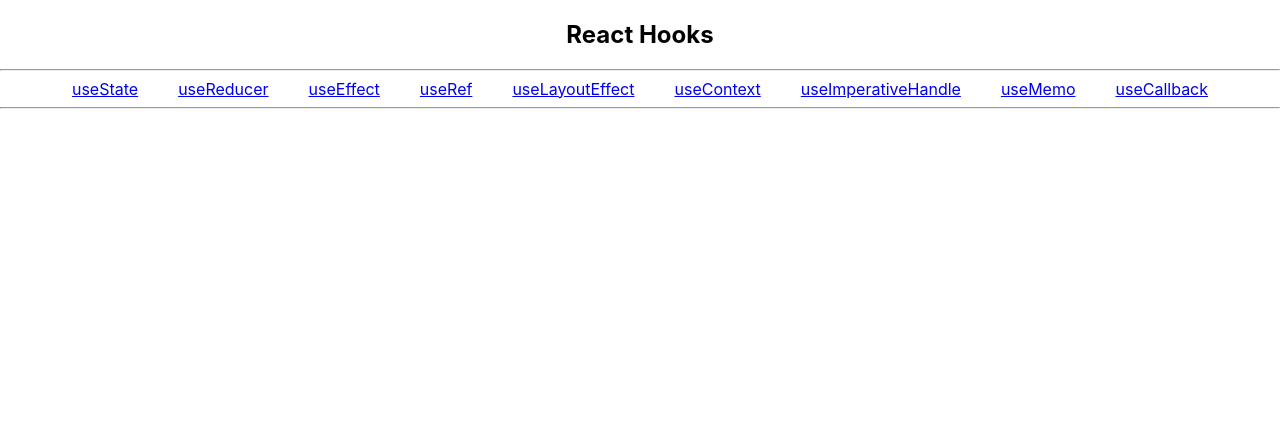
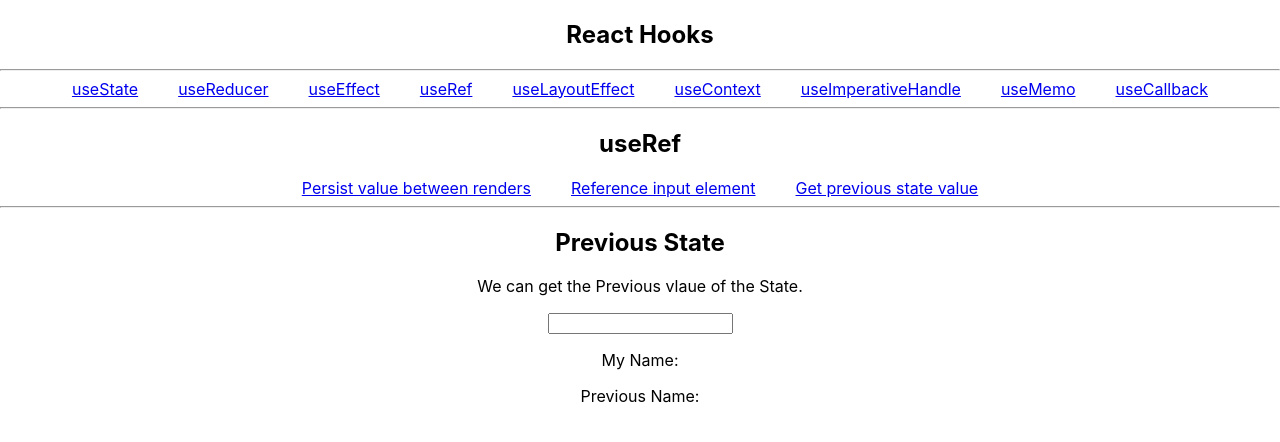
Before and after one commit to Venkatnagaram/react-hooks, a React (Create React App) app: page /useref/previous in a window 1280 px wide. Shown: the top 442 px of the page. Built offline with nearby package versions, Linux system fonts and the light colour scheme.

Commit message:
previous state
previous state

```diff
--- a/src/App.js
+++ b/src/App.js
@@ -8,6 +8,7 @@ import UseEffect from './components/useEffect/useEffect';
 import UseRef from './components/useRef/useRef';
 import ProfileValues from './components/useRef/persistValues.js';
 import InputReference from './components/useRef/inputReference';
+import PreviousState from './components/useRef/previousState';
 import UseMemo from './components/useMemo/useMemo';
 import UseCallback from './components/useCallback/useCallback';
 function App() {
@@ -34,6 +35,7 @@ function App() {
           <Route exact path='/useref' element={< UseRef />}></Route>
           <Route exact path='/useref/persist' element={< ProfileValues />}></Route>
           <Route exact path='/useref/reference' element={< InputReference />}></Route>
+          <Route exact path='/useref/previous' element={< PreviousState />}></Route>
           <Route exact path='/usememo' element={< UseMemo />}></Route>
           <Route exact path='/usecallback' element={< UseCallback />}></Route>
         </Routes>
--- /dev/null
+++ b/src/components/useRef/previousState.js
@@ -0,0 +1,20 @@
+import React,{useState,useRef,useEffect} from "react";
+import UseRefLinks from "./useRefLinks";
+const PreviousState = () => {
+    const [name,setName]=useState();
+    const refName = useRef('');
+    useEffect(()=>{
+        refName.current = name
+    });
+    return(
+        <>
+            <UseRefLinks />
+            <h2>Previous State</h2>
+            <p>We can get the Previous vlaue of the State.</p>
+            <input onChange={e=>setName(e.target.value)} />
+            <p>My Name: {name}</p>
+            <p>Previous Name: {refName.current}</p>
+        </>
+    );
+}
+export default PreviousState;
```
